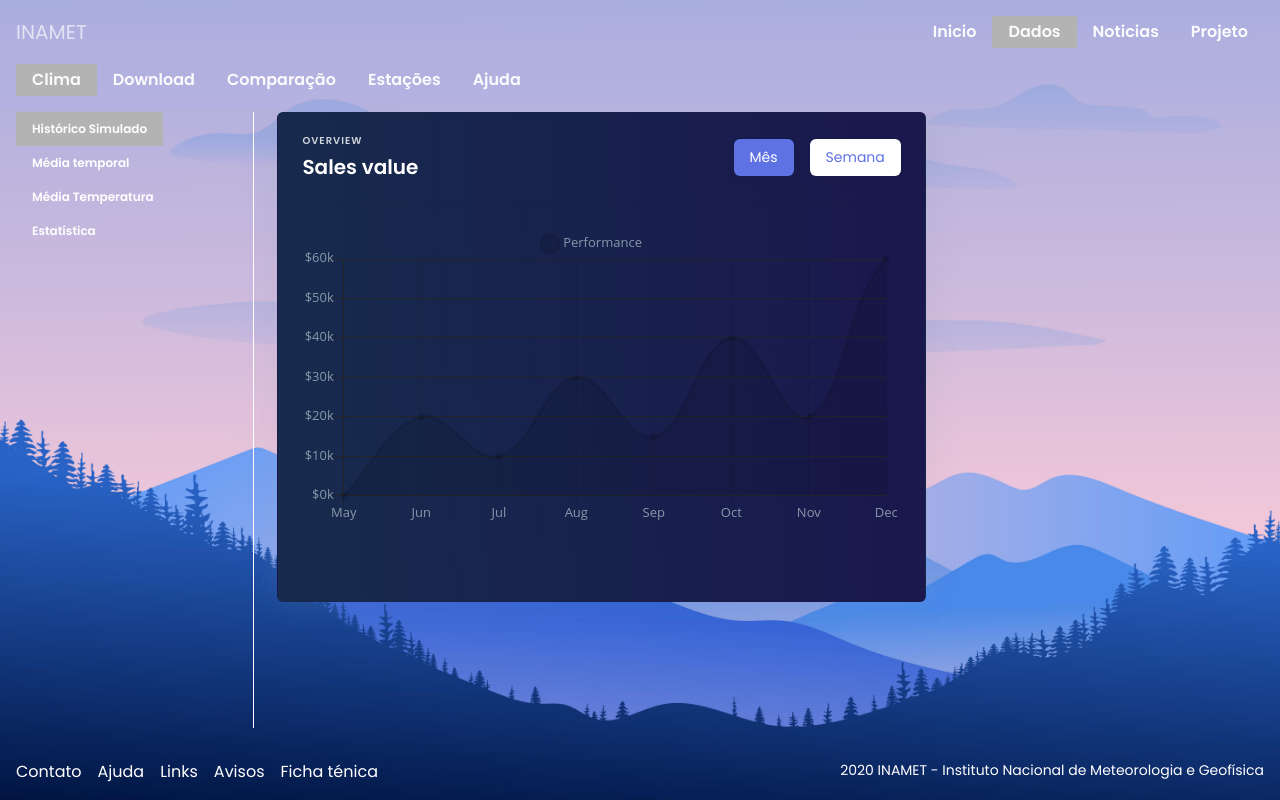
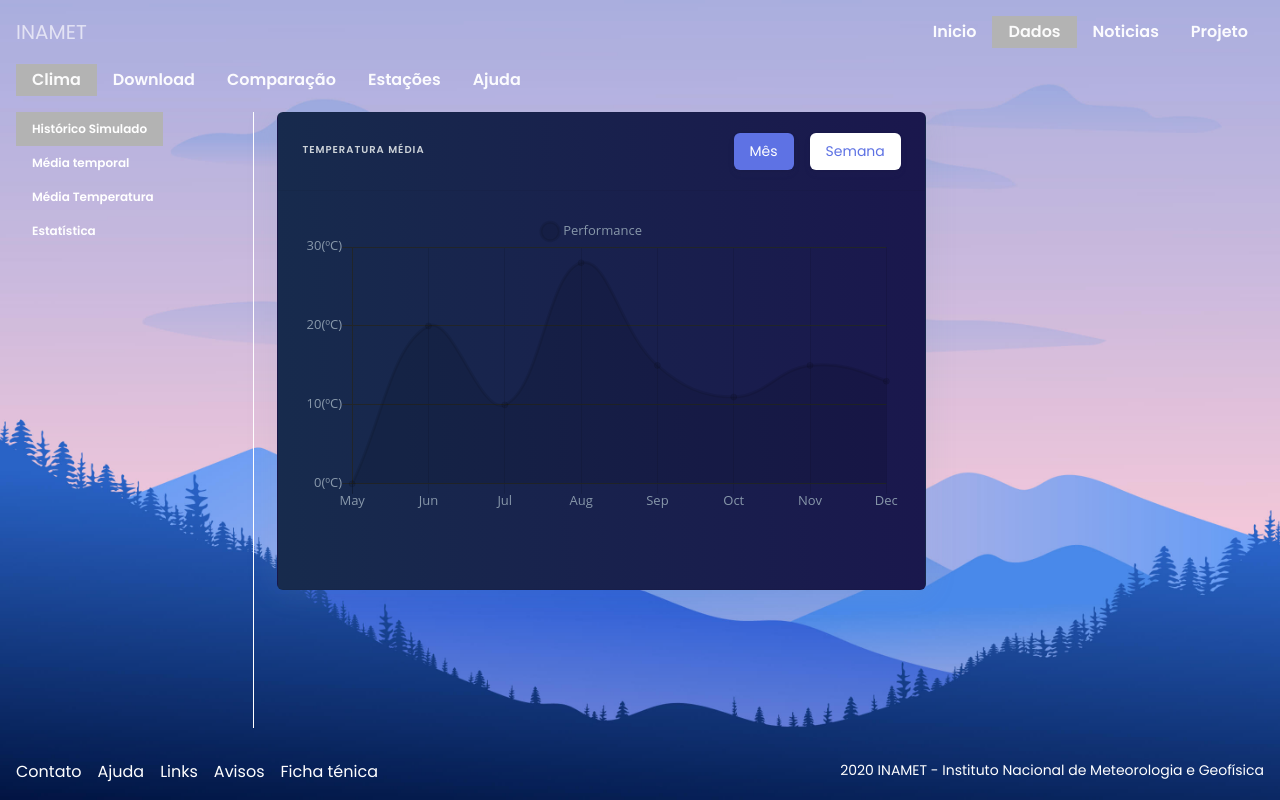
Before and after one commit to arthurfalcao/climate-data-analytics, a React (Create React App) app in the folder frontend/: page /dados/clima in a window 1280 px wide. Built offline with nearby package versions, Linux system fonts and the light colour scheme.

Commit message:
:art: change the charts

```diff
--- a/frontend/src/pages/Data/Climate/Climate.jsx
+++ b/frontend/src/pages/Data/Climate/Climate.jsx
@@ -37,8 +37,8 @@ function Climate() {
               <CardHeader className="bg-transparent">
                 <Row className="align-items-center">
                   <div className="col">
-                    <h6 className="text-uppercase text-light ls-1 mb-1">Overview</h6>
-                    <h2 className="text-white mb-0">Sales value</h2>
+                    <h6 className="text-uppercase text-light ls-1 mb-1">Temperatura média</h6>
+                    {/* <h2 className="text-white mb-0">Temperatura média</h2> */}
                   </div>
                   <div className="col">
                     <Nav className="justify-content-end" pills>
--- a/frontend/src/variables/charts.js
+++ b/frontend/src/variables/charts.js
@@ -321,7 +321,7 @@ const chartExample1 = {
           ticks: {
             callback(value) {
               if (!(value % 10)) {
-                return `$${value}k`;
+                return `${value}(ºC)`;
               }
             },
           },
@@ -339,7 +339,7 @@ const chartExample1 = {
             content += label;
           }
 
-          content += `$${yLabel}k`;
+          content += `${yLabel}(ºC)`;
           return content;
         },
       },
@@ -351,7 +351,7 @@ const chartExample1 = {
       datasets: [
         {
           label: 'Performance',
-          data: [0, 20, 10, 30, 15, 40, 20, 60, 60],
+          data: [0, 20, 10, 28, 15, 11, 15, 13, 7],
         },
       ],
     };
@@ -405,7 +405,7 @@ const chartExample2 = {
     labels: ['Jul', 'Aug', 'Sep', 'Oct', 'Nov', 'Dec'],
     datasets: [
       {
-        label: 'Sales',
+        label: 'Temperature',
         data: [25, 20, 30, 22, 17, 29],
         maxBarThickness: 10,
       },
```
